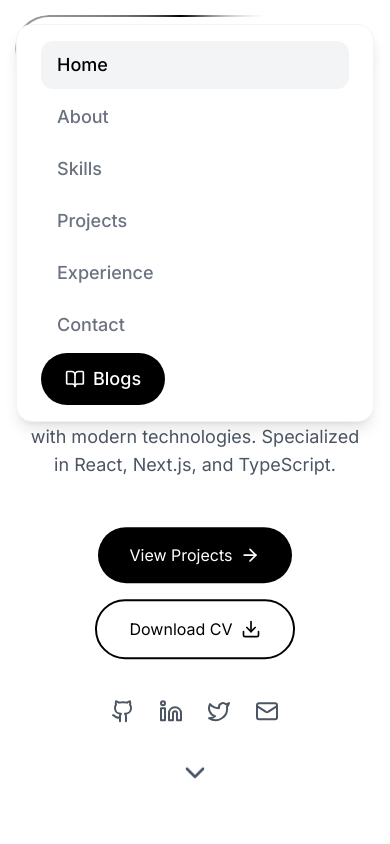
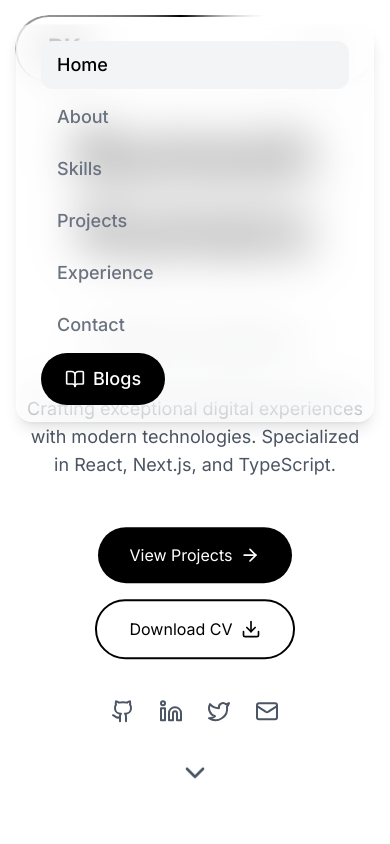
Before and after one commit to RumeshKumara/new-portfolio, a Next.js app: page / in a window 390 px wide. Both pictures are taken after a click on the button 322 px from the left and 48 px from the top of the page. Shown: the top 844 px of the page. Built offline with nearby package versions, Linux system fonts and the light colour scheme.

Commit message:
style: update Navbar component styles for improved aesthetics and consistency

```diff
--- a/components/Navbar.tsx
+++ b/components/Navbar.tsx
@@ -69,7 +69,7 @@ export default function Navbar() {
       <motion.div
         layout
         transition={{ type: "spring", stiffness: 400, damping: 35 }}
-        className={`relative star-border bg-white/90 backdrop-blur-md rounded-full shadow-lg shadow-black/5 ${
+        className={`relative star-border bg-white/40 backdrop-blur-xl rounded-full shadow-lg shadow-black/5 ${
           isScrolled ? "max-w-fit" : "max-w-6xl w-full"
         }`}
       >
@@ -152,7 +152,7 @@ export default function Navbar() {
             animate={{ opacity: 1, y: 0, scale: 1 }}
             exit={{ opacity: 0, y: -10, scale: 0.95 }}
             transition={{ type: "spring", stiffness: 400, damping: 30 }}
-            className="md:hidden absolute left-4 right-4 mt-2 bg-white rounded-2xl shadow-lg border border-accent-100 overflow-hidden"
+            className="md:hidden absolute left-4 right-4 mt-2 bg-white/40 backdrop-blur-xl rounded-2xl shadow-lg border border-white/30 overflow-hidden"
           >
             <div className="px-6 py-4 space-y-1">
               {navItems.map((item, index) => (
```
